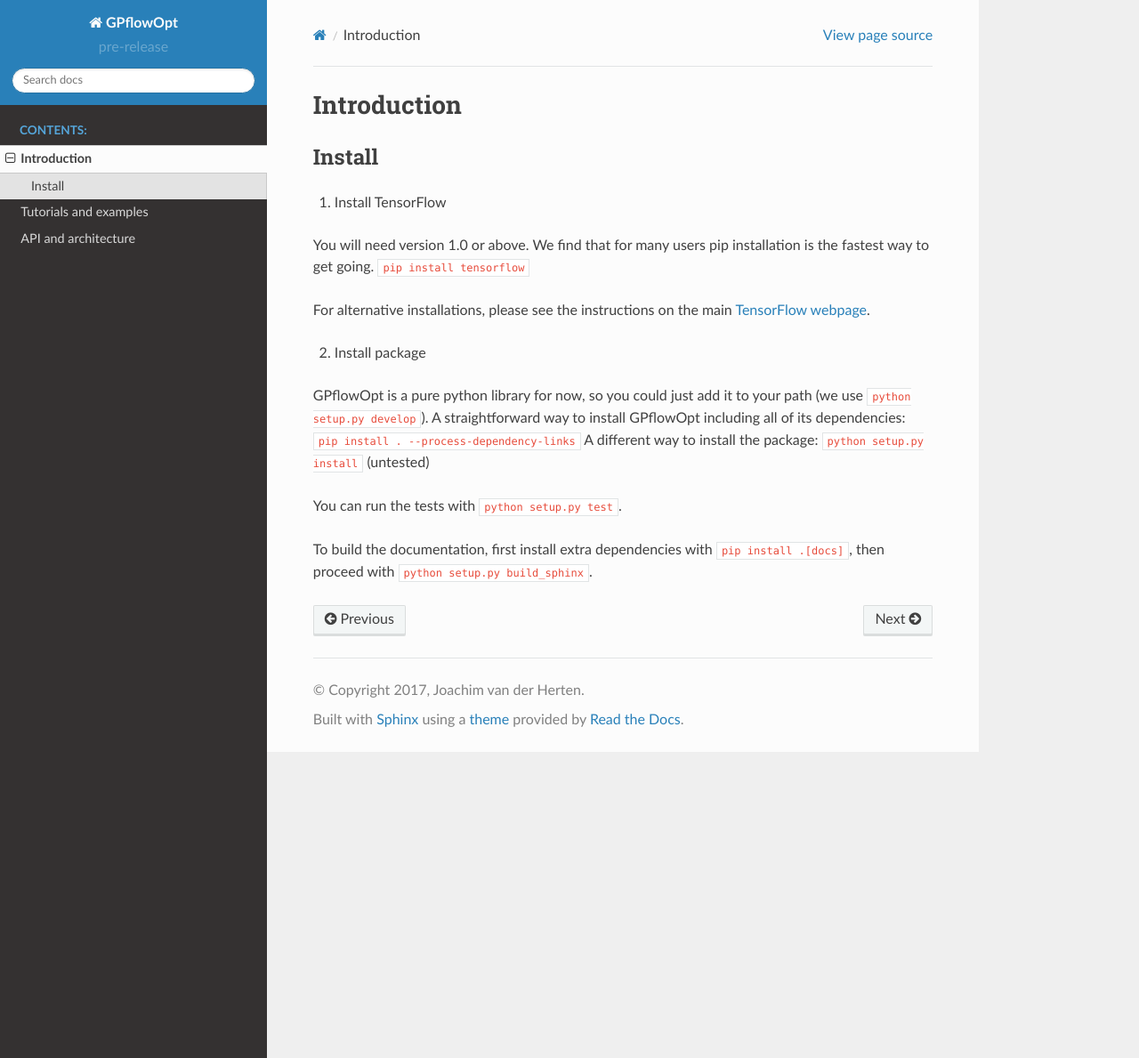
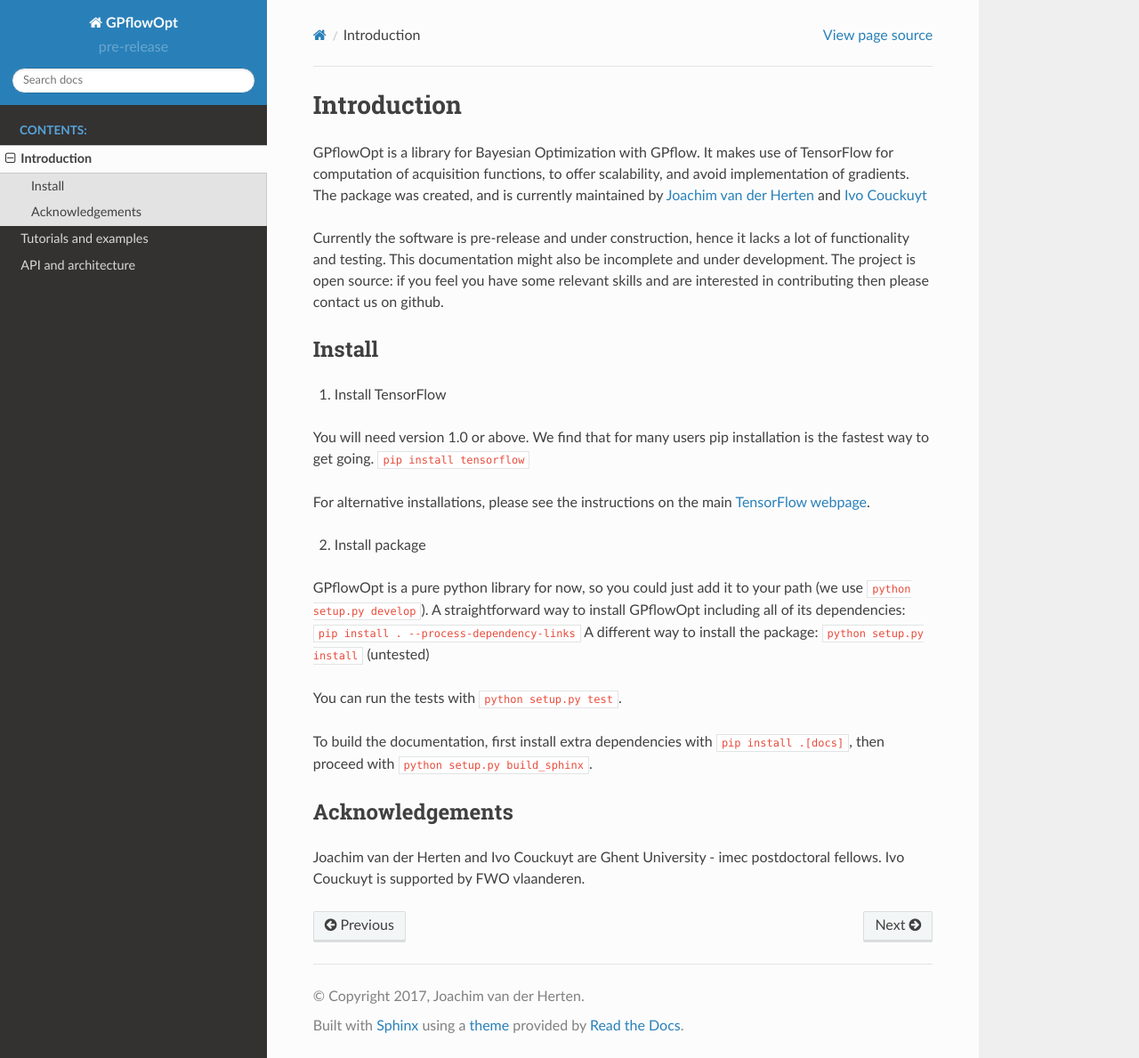
Before and after one commit to GPflow/GPflowOpt, a Sphinx documentation site: the page built from doc/source/intro.rst, in a window 1280 px wide and 1189 px high. Shown: the whole window at 89% size. Built offline with Sphinx 7.4.7 and the Read the Docs theme 2.0.0, drawn with Linux system fonts in a browser that asks for light colours.

Commit message:
Adding Ivo as author

```diff
--- a/doc/source/intro.rst
+++ b/doc/source/intro.rst
@@ -1,6 +1,13 @@
 ------------
 Introduction
 ------------
+
+GPflowOpt is a library for Bayesian Optimization with GPflow. It makes use of TensorFlow for computation of acquisition functions,
+to offer scalability, and avoid implementation of gradients. The package was created, and is currently maintained
+by `Joachim van der Herten <http://sumo.intec.ugent.be/jvanderherten>`_ and `Ivo Couckuyt <http://sumo.intec.ugent.be/icouckuy>`_
+
+Currently the software is pre-release and under construction, hence it lacks a lot of functionality and testing. This documentation
+might also be incomplete and under development. The project is open source: if you feel you have some relevant skills and are interested in contributing then please contact us on github.
 
 Install
 --------
@@ -19,3 +26,8 @@
 You can run the tests with ``python setup.py test``.
 
 To build the documentation, first install extra dependencies with ``pip install .[docs]``, then proceed with ``python setup.py build_sphinx``.
+
+Acknowledgements
+-----------------
+Joachim van der Herten and Ivo Couckuyt are Ghent University - imec postdoctoral fellows. Ivo Couckuyt is supported
+by FWO vlaanderen.
--- a/setup.py
+++ b/setup.py
@@ -19,7 +19,7 @@
 
 setup(name='GPflowOpt',
       version="pre-release",
-      author="Joachim van der Herten",
+      author="Joachim van der Herten, Ivo Couckuyt",
       author_email="joachim.vanderherten@ugent.be",
       description=("Bayesian Optimization with GPflow"),
       license="Apache License 2.0",
```
Also changed, not shown: doc/source/notebooks/constrained_bo.ipynb.
